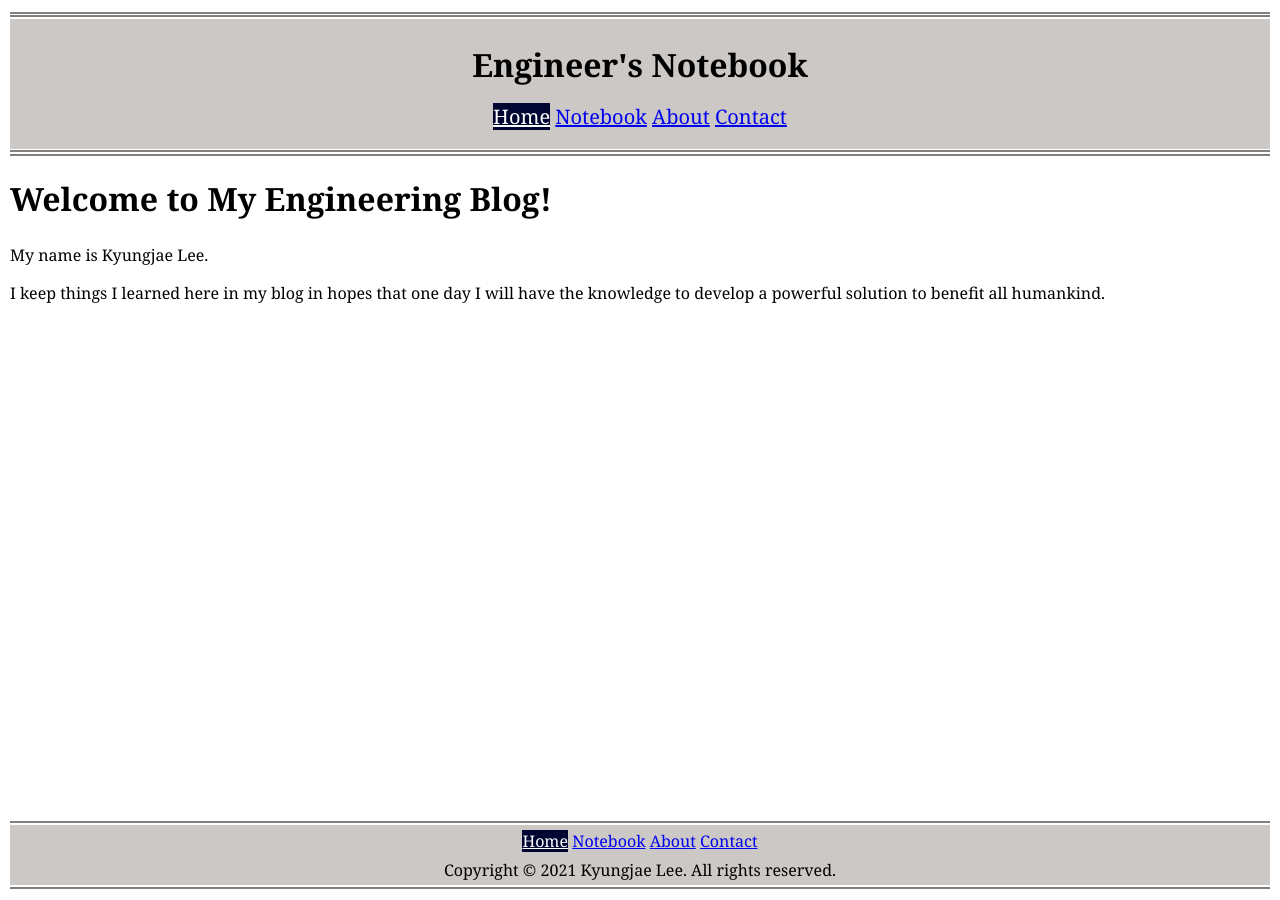
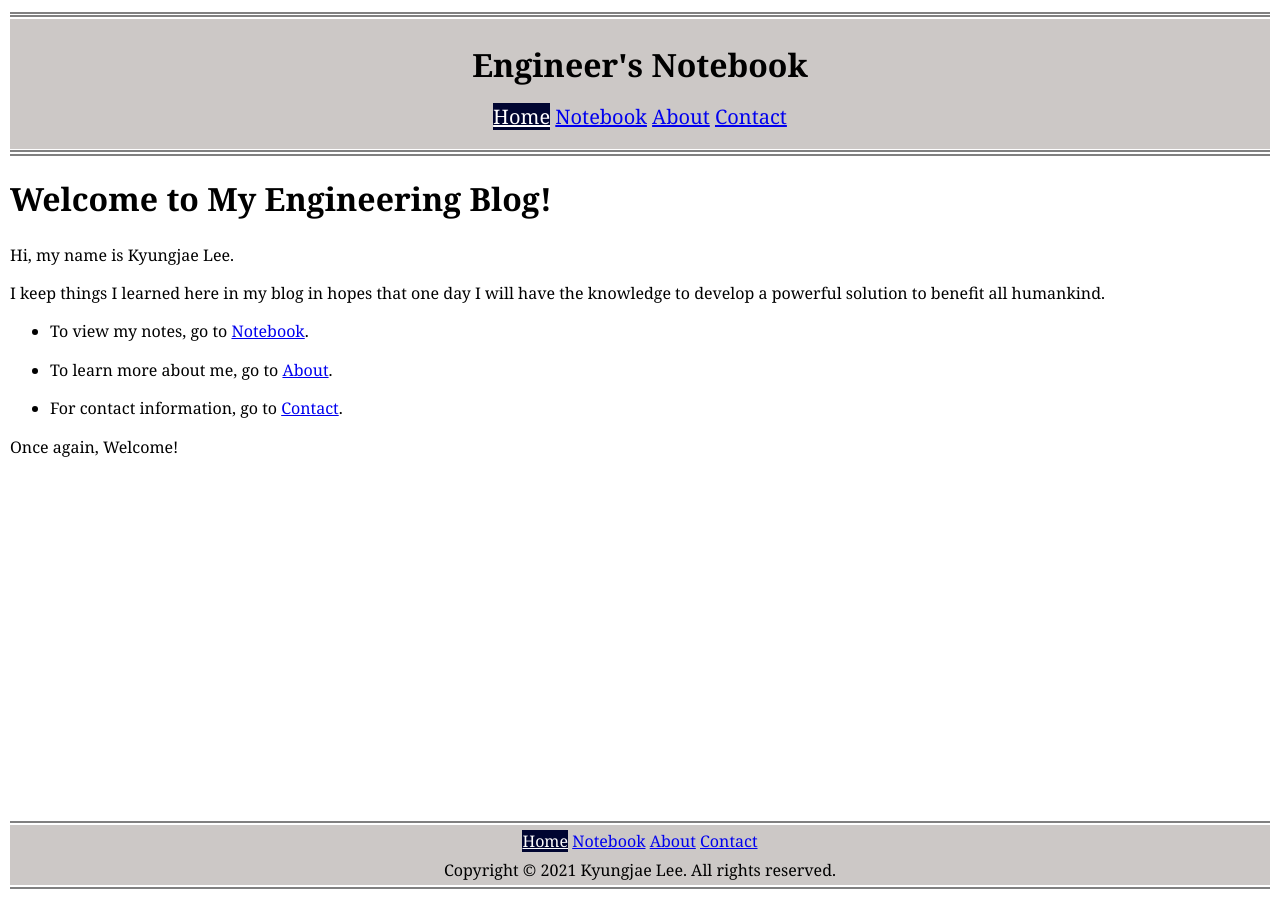
Before and after one commit to kyungjae-lee/kyungjae-lee.github.io, a Jekyll site: the page built from index.html, in a window 1280 px wide. Built offline with Jekyll 4.4.1, drawn with Linux system fonts in a browser that asks for light colours.

Commit message:
Update 'index.html'

```diff
--- a/_includes/nav.html
+++ b/_includes/nav.html
@@ -1,7 +1,7 @@
 <nav>
 	<ul class="nav {{include.navclass}}">
 		<li><a href="{{site.baseurl}}/" class="{% if page.url == '/' %}current{% endif %}">Home</a></li>
-		<li><a href="{{site.baseurl}}/notebook/" class="{% if page.url contains 'notebook' or page.url contains 'c-programming' or page.url contains 'cpp-programming' or page.url contains 'data-structures' or page.url contains 'algorithms' or page.url contains 'linux' %}current{% endif %}">Notebook</a></li>
+		<li><a href="{{site.baseurl}}/notebook/" class="{% if page.url contains 'notebook' or page.url contains 'c-programming' or page.url contains 'cpp-programming' or page.url contains 'data-structures' or page.url contains 'algorithms' or page.url contains 'linux' or page.url contains 'discrete-structures' %}current{% endif %}">Notebook</a></li>
 		<li><a href="{{site.baseurl}}/about/" class="{% if page.url contains 'about' %}current{% endif %}">About</a></li>
 		<li><a href="{{site.baseurl}}/contact/" class="{% if page.url contains 'contact' %}current{% endif %}">Contact</a></li>
     <ul>
--- a/index.html
+++ b/index.html
@@ -4,6 +4,14 @@ titleAfter: Kyungjae's Engineering Blog
 ---
 
 <h1>Welcome to My Engineering Blog!</h1>
-<p>My name is Kyungjae Lee.<p>
+<p>Hi, my name is Kyungjae Lee.<p>
 <p>I keep things I learned here in my blog in hopes that one day I will have
 the knowledge to develop a powerful solution to benefit all humankind.</p>
+
+<ul>
+    <li><p>To view my notes, go to <a href="{{site.baseurl}}/notebook/">Notebook</a>.<p></li>
+    <li><p>To learn more about me, go to <a href="{{site.baseurl}}/about/">About</a>.<p></li>
+    <li><p>For contact information, go to <a href="{{site.baseurl}}/contact/">Contact</a>.<p></li>
+</ul>
+
+<p>Once again, Welcome!<p></p>
```
